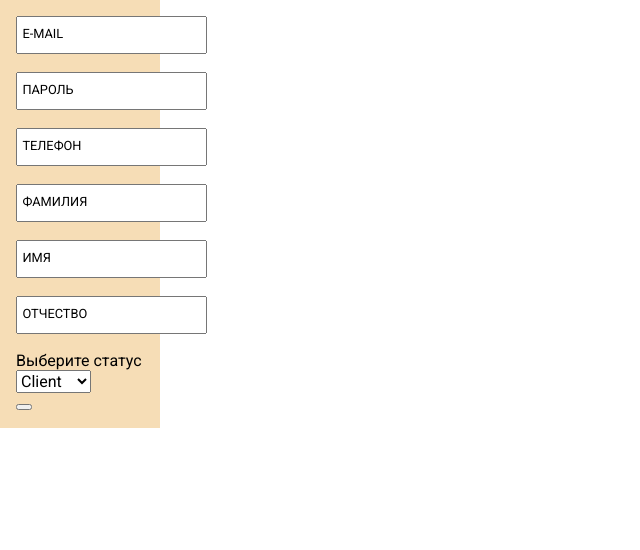
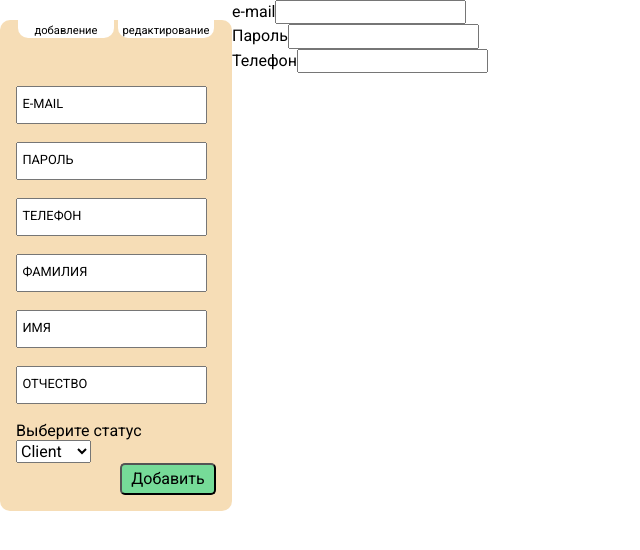
Before and after one commit to CocoGrub/admin-table, a React (Create React App) app: page / in a window 1280 px wide. Shown: the top 550 px of the page, without its empty margins (0-640 px from the left). Built offline with nearby package versions, Linux system fonts and the light colour scheme.

Commit message:
rigt-side start

```diff
--- a/src/components/left-side/LeftSide.js
+++ b/src/components/left-side/LeftSide.js
@@ -4,33 +4,42 @@ const LeftSide = () => {
   return (
     <div>
       <div className="left-side-wrapper">
+        <div className="info-buttons">
+          <div className="info-button add">
+            <span>добавление</span>
+          </div>
+          <div className="info-button edit">
+            <span>редактирование</span>
+          </div>
+        </div>
+        <div className="left-side-form-wrapper">
           <form>
             <div className="letf-side-item">
-            <label for="e-mail">e-mail</label>
+              <label htmlFor="e-mail">e-mail</label>
               <input type="e-mail" id="e-mail" name="e-mail"></input>
             </div>
             <div className="letf-side-item">
-            <label for="password">Пароль</label>
+              <label htmlFor="password">Пароль</label>
               <input type="password" id="password" name="password"></input>
             </div>
             <div className="letf-side-item">
-            <label for="telefone">Телефон</label>
+              <label htmlFor="telefone">Телефон</label>
               <input type="number" id="telefone" name="telefone"></input>
             </div>
             <div className="letf-side-item">
-            <label for="lastName">Фамилия</label>
+              <label htmlFor="lastName">Фамилия</label>
               <input type="text" id="lastName" name="lastName"></input>
             </div>
             <div className="letf-side-item">
-            <label for="name">Имя</label>
+              <label htmlFor="name">Имя</label>
               <input type="text" id="name" name="name"></input>
             </div>
             <div className="letf-side-item">
-            <label for="middleName">Отчество</label>
+              <label htmlFor="middleName">Отчество</label>
               <input type="text" id="middleName" name="middleName"></input>
             </div>
             <div>
-            <label for="cars">Выберите статус</label>
+              <label htmlFor="status">Выберите статус</label>
               <br></br>
               <select name="status" id="status">
                 <option value="client">Client</option>
@@ -38,8 +47,13 @@ const LeftSide = () => {
                 <option value="admin">Admin</option>
               </select>
             </div>
-          <button type="submit"></button>
+            <div className="submit-button-wrapper">
+              <button className="submit-button" type="submit">
+                Добавить
+              </button>
+            </div>
           </form>
+        </div>
       </div>
     </div>
   );
--- a/src/components/left-side/index.scss
+++ b/src/components/left-side/index.scss
@@ -1,7 +1,30 @@
 .left-side-wrapper {
-  width: 10%;
+  margin-top: 20px;
+  width: 200px;
+  border-radius: 10px;
   background-color: #f6ddb6;
   padding: 1em;
+  padding-top: 3em;
+  .info-buttons {
+    height: 2em;
+
+    display: flex;
+    justify-content: space-around;
+    margin-top: -3.9em;
+    margin-bottom: 3em;
+    .info-button {
+      width: 6em;
+      border-radius: 10px;
+      display: flex;
+      background-color: white;
+      span {
+        margin: 0 auto;
+        align-self: flex-end;
+        font-size: 0.7em;
+      }
+    }
+  }
+
   .letf-side-item {
     height: 100%;
     position: relative;
@@ -20,7 +43,16 @@
       left: 0.5em;
       text-transform: uppercase;
     }
-    select {
-    }
+  }
+  .submit-button-wrapper {
+    display: flex;
+    flex-direction: row-reverse;
+  }
+  .submit-button {
+    width: 6em;
+    height: 2em;
+
+    border-radius: 5px;
+    background-color: #76db98;
   }
 }
--- /dev/null
+++ b/src/components/right-side/RightSide.js
@@ -0,0 +1,27 @@
+import React from 'react';
+
+const RightSide = () => {
+  return (
+    <div>
+      <div>
+        <div className="left-side-form-wrapper">
+          <form>
+            <div className="letf-side-item">
+              <label htmlFor="e-mail">e-mail</label>
+              <input type="e-mail" id="e-mail" name="e-mail"></input>
+            </div>
+            <div className="letf-side-item">
+              <label htmlFor="password">Пароль</label>
+              <input type="password" id="password" name="password"></input>
+            </div>
+            <div className="letf-side-item">
+              <label htmlFor="telefone">Телефон</label>
+              <input type="number" id="telefone" name="telefone"></input>
+            </div>
+          </form>
+        </div>
+      </div>
+    </div>
+  );
+};
+export default RightSide;
--- a/src/index.scss
+++ b/src/index.scss
@@ -1,4 +1,5 @@
 @import './components/left-side/index.scss';
+@import './pages/main-editor//index.scss';
 html {
   font-family: 'Roboto', sans-serif;
 }
--- /dev/null
+++ b/src/pages/main-editor/index.scss
@@ -0,0 +1,4 @@
+.main-edtor {
+  display: flex;
+  flex-direction: row;
+}
--- a/src/pages/main-editor/main-editor.js
+++ b/src/pages/main-editor/main-editor.js
@@ -1,10 +1,16 @@
 import React from 'react';
 import LeftSide from '../../components/left-side/LeftSide';
+import RightSide from '../../components/right-side/RightSide';
 
 const MainEditor = () => {
   return (
-    <div>
-      <LeftSide />
+    <div className="main-edtor">
+      <div>
+        <LeftSide />
+      </div>
+      <div>
+        <RightSide />
+      </div>
     </div>
   );
 };
```
Also changed, not shown: src/components/search-panel/SearchPanel.js (deleted), 1 other file (tests, documents, lock files or other folders). Lines whose indentation alone changed are shown as unchanged.
